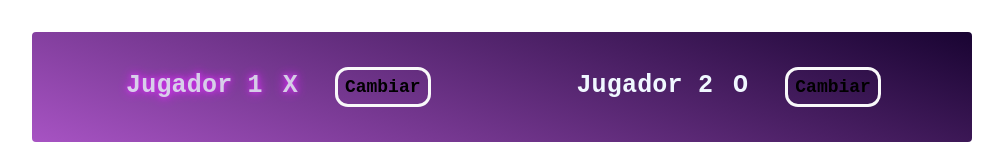
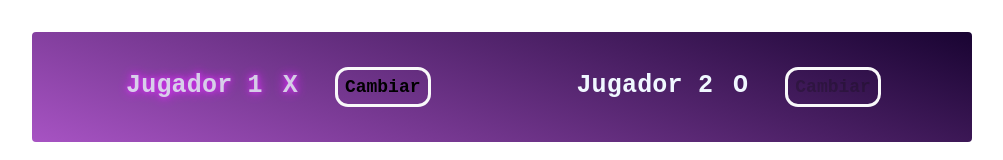
Before and after one commit to BryanMontes98/Game-Triki, a React (Vite) app: page / in a window 1280 px wide. Shown: the part 342-502 px from the top of the page, without its empty margins (138-1141 px from the left). Built offline with nearby package versions, Linux system fonts and the light colour scheme.

Commit message:
It was added that only the player whose turn it is may change their name

```diff
--- a/src/App.jsx
+++ b/src/App.jsx
@@ -5,12 +5,20 @@ import LogTurns from "./components/LogTurns/LogTurns.jsx";
 import { useState } from "react";
 
 function App() {
+
+  function setActivePlayer(gameTurns) {
+    let activePlayer = 'X';
+    activePlayer = gameTurns.length > 0 && gameTurns[0].symbol == 'X' ? 'O' : 'X';
+    return activePlayer;
+  }
+
   const [gameTurns, setGameTurns] = useState([]);
-  const [activePlayer, setActivePlayer] = useState("X");
+  const activePlayer = setActivePlayer(gameTurns);
   const [playerNames, setPlayerNames] = useState({
     name1: "Jugador 1",
     name2: "Jugador 2",
   });
+
 
   function ChangeNamePlayerField(event, playerKey) {
     setPlayerNames( (...prevPlayerNames)=> {
@@ -27,13 +35,8 @@ function App() {
   }
 
   function handleSelectedSquare(rowIndex, colIndex) {
-    setActivePlayer((lastActivePlayer) =>
-      lastActivePlayer === "X" ? "O" : "X",
-    );
     setGameTurns((prevGameTurns) => {
-      let actualSymbol = "X";
-      if (gameTurns.length > 0 && gameTurns[0].symbol === "X")
-        actualSymbol = "O";
+      const actualSymbol = setActivePlayer(prevGameTurns);
       const actualGameTurn = [
         {
           square: { rowIndex: rowIndex, colIndex: colIndex },
--- a/src/components/Player/Player.jsx
+++ b/src/components/Player/Player.jsx
@@ -28,7 +28,7 @@ export default function Player({ namePlayer, onChangeName, keyName, playerSymbol
           {changePlayerField}
           <span className="player-symbol">{playerSymbol}</span>
         </span>
-        <button onClick={() => handleClickButtonPlayer()}>
+        <button onClick={() => handleClickButtonPlayer()} disabled={!isActive} >
           {changeNameButtonField}
         </button>
       </li>
```
